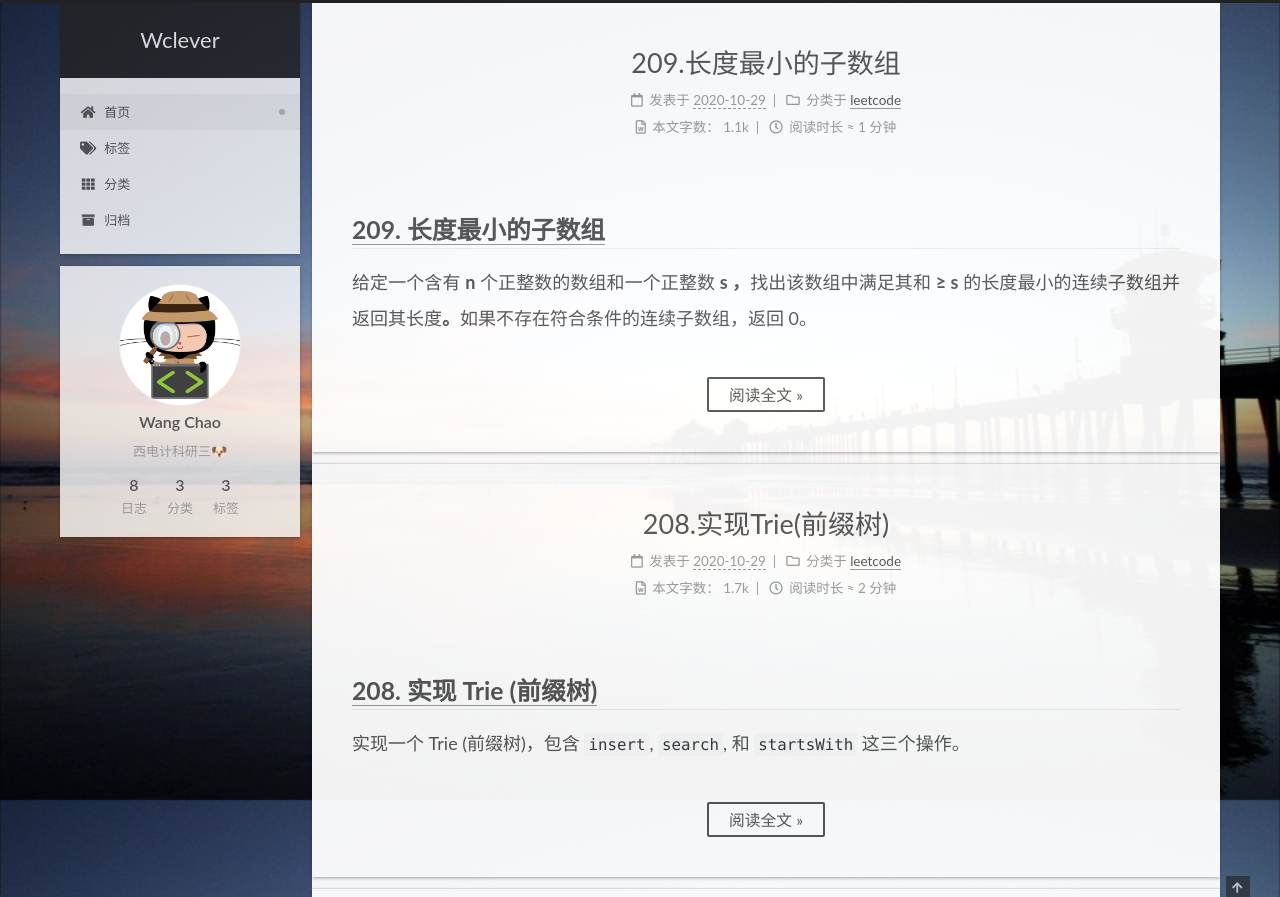
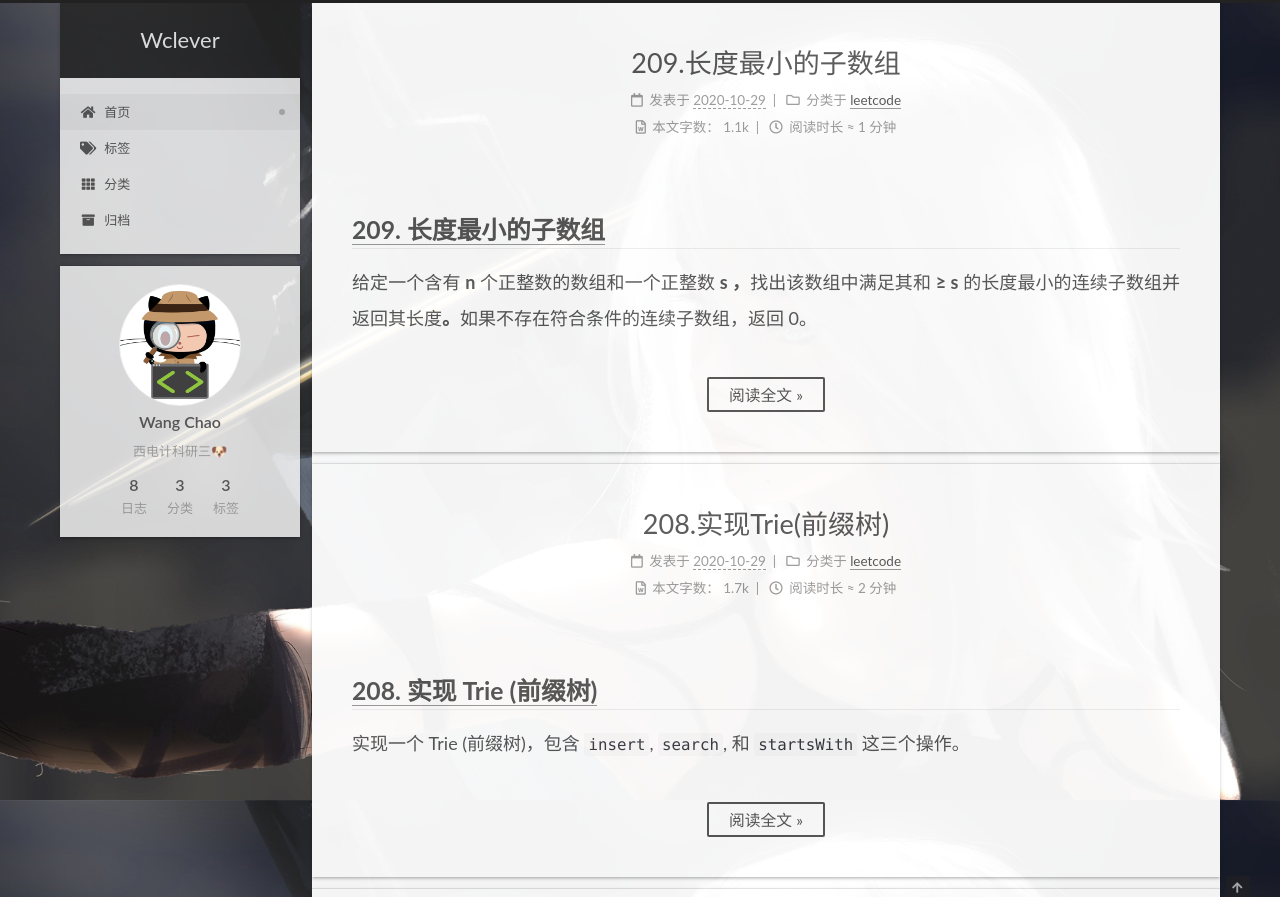
Before and after one commit to wclever/wclever.github.io, a plain HTML site: page index.html in a window 1280 px wide. Shown: the top 897 px of the page. Drawn offline with nearby package versions, Linux system fonts and the light colour scheme; no server answers.

Commit message:
Site updated: 2020-10-30 11:00:43

```diff
--- a/css/main.css
+++ b/css/main.css
@@ -2797,7 +2797,7 @@ ul.breadcrumb li:last-child {
   }
 }
 body {
-  background: url("/images/backpic.jpg");
+  background: url("/images/guidao.jpg");
   background-size: cover;
   background-repeat: no-repeat;
   background-attachment: fixed;
```
Also changed, not shown: images/guidao.jpg (added).
